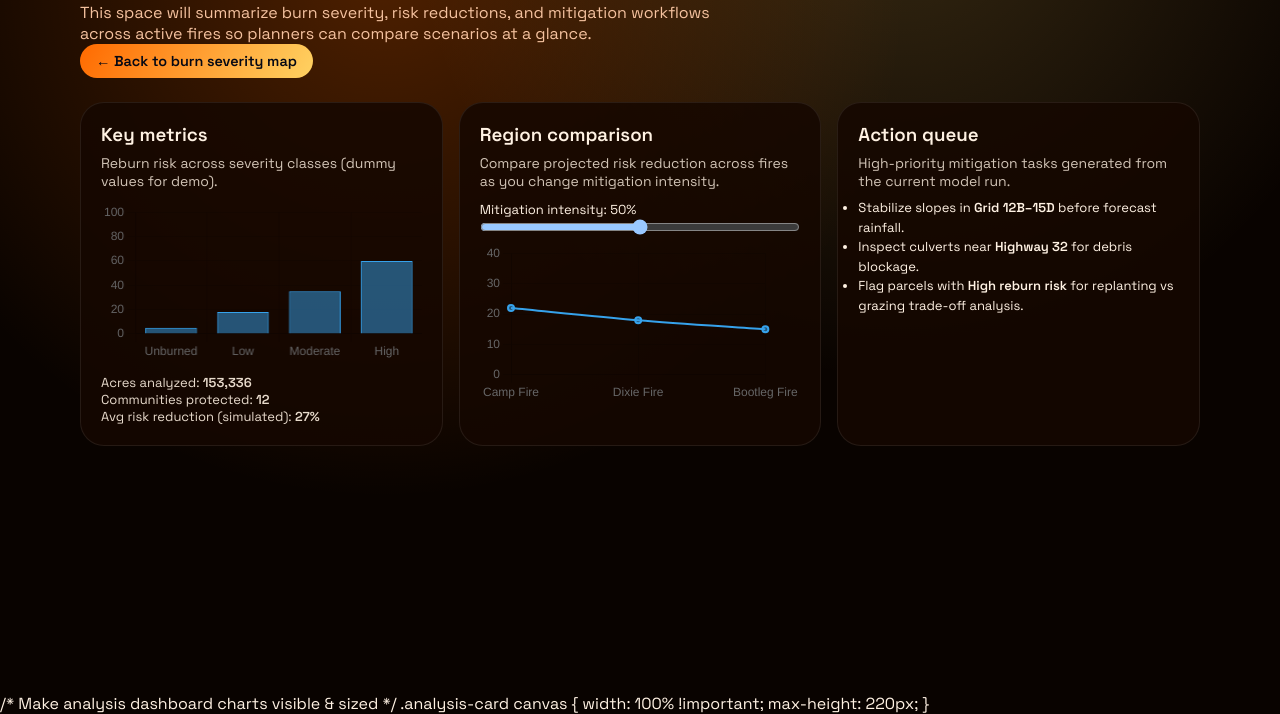
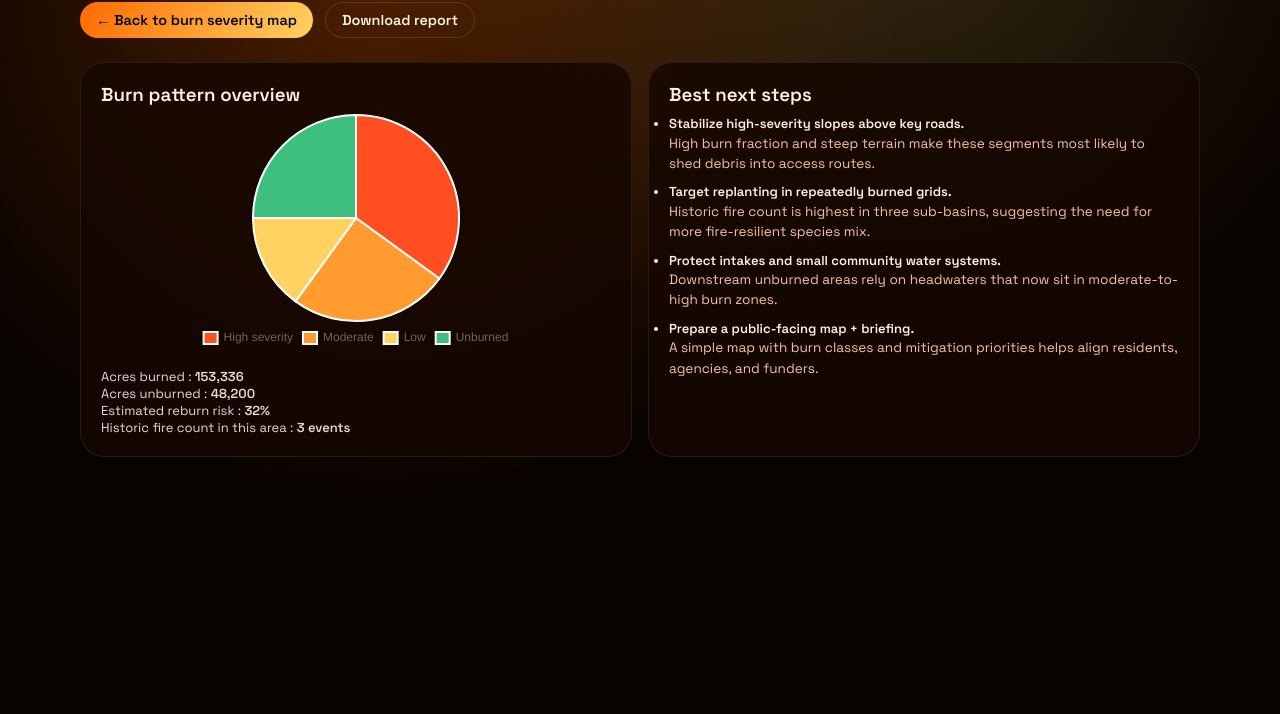
Before and after one commit to pshevak/UI_TEST3, a plain HTML site: page analysis.html in a window 1280 px wide. Shown: the part 107-821 px from the top of the page. After the commit the page ends 800 px from the top, so only its background shows below. Drawn offline with nearby package versions, Linux system fonts and the light colour scheme.

Commit message:
Refine analysis dashboard

```diff
--- a/analysis.html
+++ b/analysis.html
@@ -20,169 +20,169 @@
       <header class="analysis-header">
         <p class="eyebrow">Recovery analysis</p>
         <h1>Analysis dashboard</h1>
-        <p>
-          This space will summarize burn severity, risk reductions, and
-          mitigation workflows across active fires so planners can compare
-          scenarios at a glance.
-        </p>
-        <button class="btn small" onclick="window.location.href='map.html'">
-          ← Back to burn severity map
-        </button>
+
+        <div style="display:flex; gap:12px; flex-wrap:wrap; margin-top:8px;">
+          <button class="btn small" onclick="window.location.href='map.html'">
+            ← Back to burn severity map
+          </button>
+          <button class="btn small ghost" id="downloadReportBtn">
+            Download report
+          </button>
+        </div>
       </header>
 
       <section class="analysis-grid">
-        <!-- 1) Key metrics card with bar chart -->
+        <!-- 1) Burn pattern overview – pie chart -->
         <article class="analysis-card">
-          <h3 style="margin-bottom:8px;">Key metrics</h3>
-          <p style="font-size:14px; opacity:0.8; margin-bottom:12px;">
-            Reburn risk across severity classes (dummy values for demo).
-          </p>
+          <h3 style="margin-bottom:8px;">Burn pattern overview</h3>
 
-          <canvas id="reburnChart"></canvas>
+          <canvas id="burnPieChart"></canvas>
 
-          <div style="margin-top:12px; font-size:13px; opacity:0.9;">
-            <div>Acres analyzed: <b>153,336</b></div>
-            <div>Communities protected: <b>12</b></div>
-            <div>Avg risk reduction (simulated): <b>27%</b></div>
+          <div style="margin-top:14px; font-size:13px; opacity:0.9;">
+            <div>Acres burned : <b>153,336</b></div>
+            <div>Acres unburned : <b>48,200</b></div>
+            <div>Estimated reburn risk : <b>32%</b></div>
+            <div>Historic fire count in this area : <b>3 events</b></div>
           </div>
         </article>
 
-        <!-- 2) Region comparison card with slider + line chart -->
+        <!-- 2) Best next steps summary -->
         <article class="analysis-card">
-          <h3 style="margin-bottom:8px;">Region comparison</h3>
-          <p style="font-size:14px; opacity:0.8; margin-bottom:8px;">
-            Compare projected risk reduction across fires as you change mitigation intensity.
-          </p>
-
-          <label style="font-size:13px;">
-            Mitigation intensity:
-            <span id="mitigationValue">50</span>%
-          </label>
-          <input
-            id="mitigationSlider"
-            type="range"
-            min="20"
-            max="80"
-            value="50"
-            style="width:100%; margin-bottom:8px;"
-          />
-
-          <canvas id="regionChart"></canvas>
-        </article>
-
-        <!-- 3) Action queue card (no chart) -->
-        <article class="analysis-card">
-          <h3 style="margin-bottom:8px;">Action queue</h3>
-          <p style="font-size:14px; opacity:0.8; margin-bottom:8px;">
-            High-priority mitigation tasks generated from the current model run.
-          </p>
-          <ul style="font-size:13px; line-height:1.5;">
-            <li>Stabilize slopes in <b>Grid 12B–15D</b> before forecast rainfall.</li>
-            <li>Inspect culverts near <b>Highway 32</b> for debris blockage.</li>
+          <h3 style="margin-bottom:8px;">Best next steps</h3>
+          <ul style="font-size:13px; line-height:1.5; display:flex; flex-direction:column; gap:8px;">
             <li>
-              Flag parcels with <b>High reburn risk</b> for replanting vs grazing trade-off analysis.
+              <b>Stabilize high-severity slopes above key roads.</b><br />
+              <span class="muted small">
+                High burn fraction and steep terrain make these segments most likely to shed debris into access routes.
+              </span>
+            </li>
+            <li>
+              <b>Target replanting in repeatedly burned grids.</b><br />
+              <span class="muted small">
+                Historic fire count is highest in three sub-basins, suggesting the need for more fire-resilient species mix.
+              </span>
+            </li>
+            <li>
+              <b>Protect intakes and small community water systems.</b><br />
+              <span class="muted small">
+                Downstream unburned areas rely on headwaters that now sit in moderate-to-high burn zones.
+              </span>
+            </li>
+            <li>
+              <b>Prepare a public-facing map + briefing.</b><br />
+              <span class="muted small">
+                A simple map with burn classes and mitigation priorities helps align residents, agencies, and funders.
+              </span>
             </li>
           </ul>
         </article>
       </section>
     </div>
 
-    <!-- Load Chart.js and then init charts -->
+    <!-- Chart.js for the pie chart -->
     <script src="https://cdn.jsdelivr.net/npm/chart.js"></script>
     <script>
       // ------------------------------
-      // 1) Key metrics - bar chart
+      // Data for burn pattern
       // ------------------------------
-      const severityLabels = ["Unburned", "Low", "Moderate", "High"];
-      const reburnRisk = [5, 18, 35, 60]; // dummy values
+      const burnCategories = ["High severity", "Moderate", "Low", "Unburned"];
+      const burnValues = [35, 25, 15, 25]; // % breakdown – replace later
 
-      const reburnCtx = document.getElementById("reburnChart");
-      if (reburnCtx && window.Chart) {
-        new Chart(reburnCtx, {
-          type: "bar",
+      const burnCtx = document.getElementById("burnPieChart");
+
+      if (burnCtx && window.Chart) {
+        new Chart(burnCtx, {
+          type: "pie",
           data: {
-            labels: severityLabels,
+            labels: burnCategories,
             datasets: [
               {
-                label: "Reburn risk (%)",
-                data: reburnRisk,
-                borderWidth: 1
+                data: burnValues,
+                backgroundColor: [
+                  "#ff4e1f", // high
+                  "#ff9b2f", // moderate
+                  "#ffd262", // low
+                  "#3fbf7f"  // unburned
+                ]
               }
             ]
           },
           options: {
             responsive: true,
             plugins: {
-              legend: { display: false },
-              title: { display: false }
-            },
-            scales: {
-              y: {
-                beginAtZero: true,
-                max: 100,
-                ticks: { stepSize: 20 }
+              legend: {
+                position: "bottom",
+                labels: {
+                  boxWidth: 14,
+                  font: { size: 12 }
+                }
               }
             }
           }
         });
       }
 
-      // ------------------------------
-      // 2) Region comparison - line chart + slider
-      // ------------------------------
-      const regions = ["Camp Fire", "Dixie Fire", "Bootleg Fire"];
-      const baseReduction = [22, 18, 15]; // base risk reduction at 50% intensity
+      const downloadBtn = document.getElementById("downloadReportBtn");
 
-      const regionCtx = document.getElementById("regionChart");
-      const mitigationSlider = document.getElementById("mitigationSlider");
-      const mitigationValue = document.getElementById("mitigationValue");
+      function buildReport() {
+        // These values are all placeholders you can swap later
+        const burnedAcres = 153336;
+        const unburnedAcres = 48200;
+        const reburnRisk = 32; // %
+        const historicFires = 3;
 
-      function computeReductions(intensity) {
-        const factor = intensity / 50; // 0.4–1.6 if 20–80%
-        return baseReduction.map((v) => Math.round(v * factor));
+        const reportLines = [
+          "TerraNova – Burn Severity Analysis Report",
+          "====================================================",
+          "",
+          "Region: Camp Fire · CA (placeholder)",
+          "Current snapshot:",
+          `  - Acres burned:   ${burnedAcres.toLocaleString()} ac`,
+          `  - Acres unburned: ${unburnedAcres.toLocaleString()} ac`,
+          `  - Estimated reburn risk: ${reburnRisk}%`,
+          `  - Historic fire count in this area: ${historicFires}`,
+          "",
+          "Burn pattern breakdown (approx, % of footprint):",
+          `  - High severity:    ${burnValues[0]}%`,
+          `  - Moderate severity:${burnValues[1]}%`,
+          `  - Low severity:     ${burnValues[2]}%`,
+          `  - Unburned:         ${burnValues[3]}%`,
+          "",
+          "Best next steps (draft):",
+          "  1) Stabilize high-severity slopes above key roads.",
+          "     Rationale: High burn fraction plus slope increases debris-flow risk into evacuation and service routes.",
+          "",
+          "  2) Target replanting in repeatedly burned grids.",
+          "     Rationale: Areas with multiple historic burns may benefit from more fire-resilient species and spacing strategies.",
+          "",
+          "  3) Protect intakes and small community water systems.",
+          "     Rationale: Headwaters in burned zones can deliver ash and sediment into vulnerable treatment systems.",
+          "",
+          "  4) Prepare a public-facing map + briefing.",
+          "     Rationale: Shared visuals and plain-language summaries help align agencies, communities, and funders.",
+          "",
+          "NOTE: All values in this report are placeholders for demo purposes.",
+        ];
+
+        return reportLines.join("\n");
       }
 
-      if (regionCtx && mitigationSlider && mitigationValue && window.Chart) {
-        let regionChart = new Chart(regionCtx, {
-          type: "line",
-          data: {
-            labels: regions,
-            datasets: [
-              {
-                label: "Projected risk reduction (%)",
-                data: computeReductions(50),
-                fill: false,
-                borderWidth: 2,
-                tension: 0.3
-              }
-            ]
-          },
-          options: {
-            responsive: true,
-            plugins: { legend: { display: false } },
-            scales: {
-              y: {
-                beginAtZero: true,
-                max: 40,
-                ticks: { stepSize: 10 }
-              }
-            }
-          }
-        });
+      if (downloadBtn) {
+        downloadBtn.addEventListener("click", () => {
+          const reportText = buildReport();
+          const blob = new Blob([reportText], { type: "text/plain" });
+          const url = URL.createObjectURL(blob);
 
-        mitigationSlider.addEventListener("input", (e) => {
-          const val = Number(e.target.value);
-          mitigationValue.textContent = val;
-          regionChart.data.datasets[0].data = computeReductions(val);
-          regionChart.update();
+          const a = document.createElement("a");
+          a.href = url;
+          a.download = "terranova_analysis_report_demo.txt";
+          document.body.appendChild(a);
+          a.click();
+          document.body.removeChild(a);
+
+          URL.revokeObjectURL(url);
         });
       }
     </script>
   </body>
 </html>
-
-/* Make analysis dashboard charts visible & sized */
-.analysis-card canvas {
-  width: 100% !important;
-  max-height: 220px;
-}
--- a/styles/map.css
+++ b/styles/map.css
@@ -521,3 +521,9 @@ body {
   font-size: 1.1rem;
   margin-bottom: 8px;
 }
+
+/* Make analysis dashboard charts visible & sized */
+.analysis-card canvas {
+  width: 100% !important;
+  max-height: 240px;
+}
```
